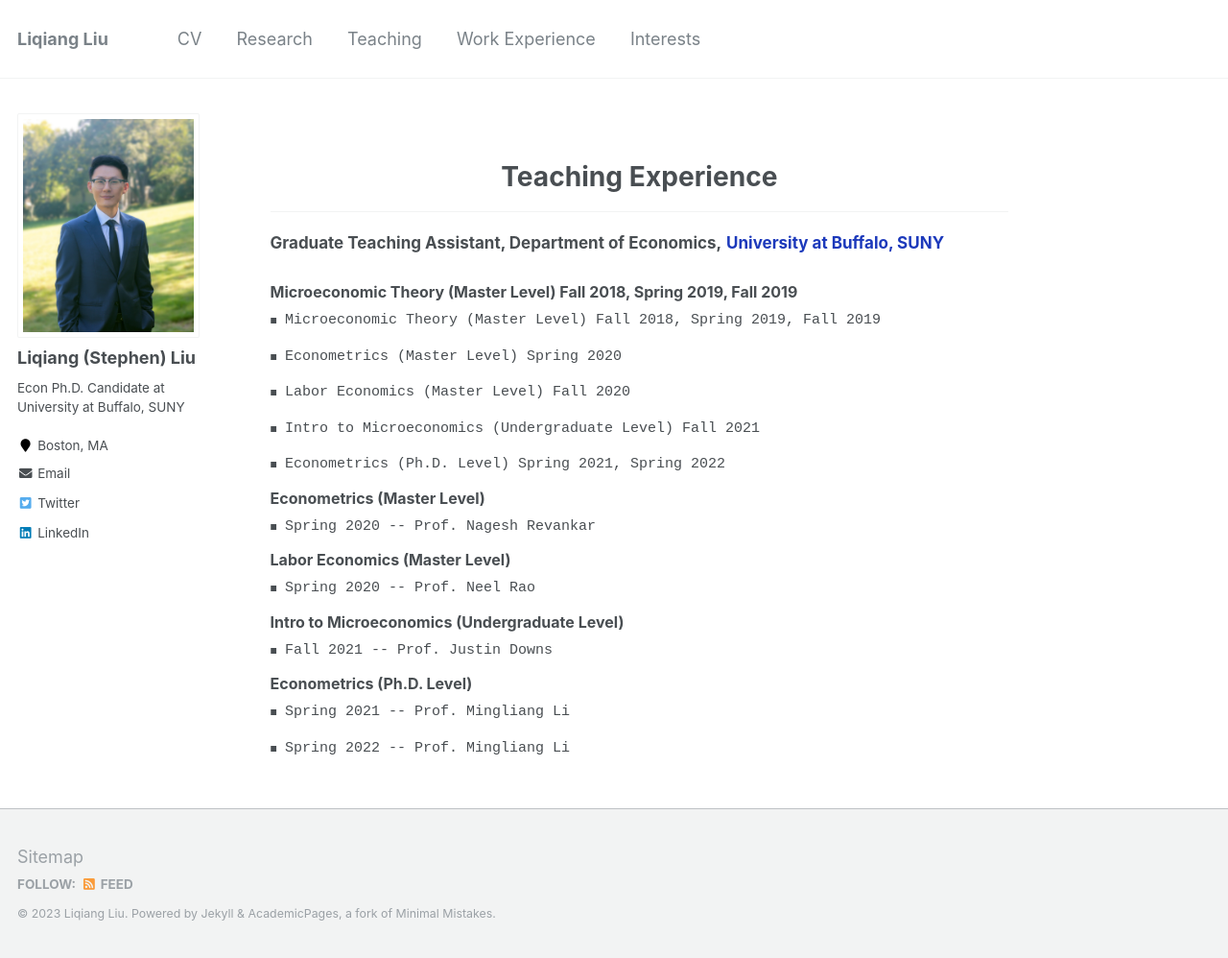
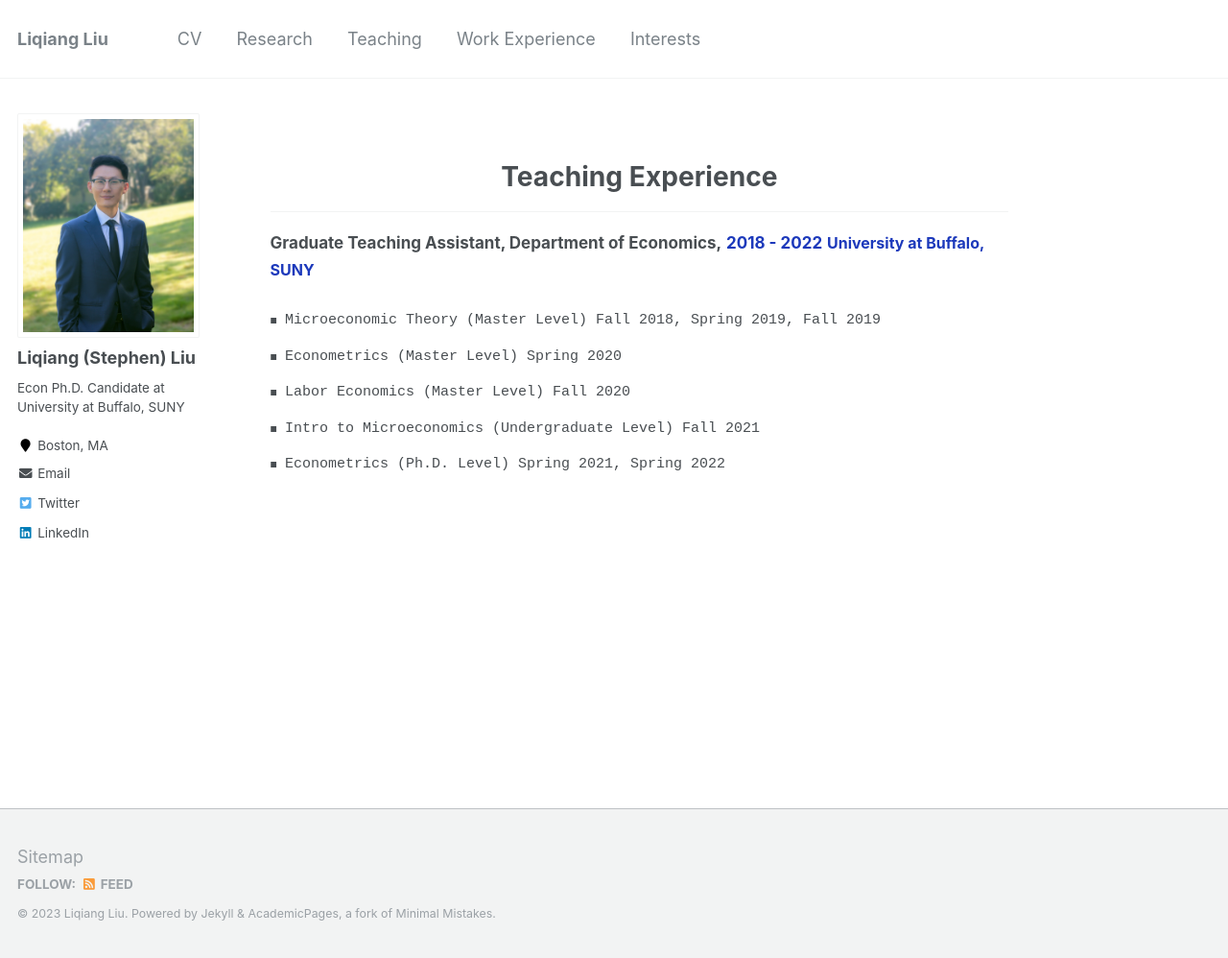
Before and after one commit to Liqiang-Liu/Liqiang-Liu.github.io, a Jekyll site: the page built from _pages/teaching.md, in a window 1280 px wide and 998 px high. Shown: the whole window at 96% size. Built offline with Jekyll 4.4.1, drawn with Linux system fonts in a browser that asks for light colours.

Commit message:
Update teaching.md

```diff
--- a/_pages/teaching.md
+++ b/_pages/teaching.md
@@ -25,9 +25,9 @@ redirect_from:
 </style>
 
 
-<span style="font-size: 17px;"> <strong>Graduate Teaching Assistant, Department of Economics,</strong> <span style="color:#1c39bb;"> <strong>University at Buffalo, SUNY</strong> </span> </span>
+<span style="font-size: 17px;"> <strong>Graduate Teaching Assistant, Department of Economics,</strong> <span style="color:#1c39bb;"> <strong> 2018 - 2022</strong> </span> </span>
+<span style="font-size: 16px;"> <span style="color:#1c39bb;"> <strong>University at Buffalo, SUNY </strong> </span> </span>
 <ul class="custom-bullet">
-  <span style="font-size: 16px;"><strong>Microeconomic Theory (Master Level) Fall 2018, Spring 2019, Fall 2019</strong></span>
     <ul class="custom-bullet">
       <li><span style="font-size: 15px; font-family: monospace;">Microeconomic Theory (Master Level) Fall 2018, Spring 2019, Fall 2019</span></li>
       <li><span style="font-size: 15px; font-family: monospace;">Econometrics (Master Level) Spring 2020</span></li>
@@ -35,27 +35,6 @@ redirect_from:
       <li><span style="font-size: 15px; font-family: monospace;">Intro to Microeconomics (Undergraduate Level) Fall 2021</span></li>
       <li><span style="font-size: 15px; font-family: monospace;">Econometrics (Ph.D. Level) Spring 2021, Spring 2022</span></li>
      </ul>
-
-  <span style="font-size: 16px;"> <strong>Econometrics (Master Level)</strong></span>
-    <ul class="custom-bullet">
-      <li><span style="font-size: 15px; font-family: monospace;">Spring 2020 -- Prof. Nagesh Revankar</span></li>
-    </ul>
-
-  <span style="font-size: 16px;"><strong>Labor Economics (Master Level)</strong></span>
-    <ul class="custom-bullet">
-      <li><span style="font-size: 15px; font-family: monospace;">Spring 2020 -- Prof. Neel Rao</span></li>
-    </ul>
-
-  <span style="font-size: 16px;"><strong>Intro to Microeconomics (Undergraduate Level)</strong></span>
-    <ul class="custom-bullet">
-      <li><span style="font-size: 15px; font-family: monospace;">Fall   2021 -- Prof. Justin Downs</span></li>
-    </ul>
-
-  <span style="font-size: 16px;"><strong>Econometrics (Ph.D. Level)</strong></span>
-    <ul class="custom-bullet">
-      <li><span style="font-size: 15px; font-family: monospace;">Spring 2021 -- Prof. Mingliang Li</span></li>
-      <li><span style="font-size: 15px; font-family: monospace;">Spring 2022 -- Prof. Mingliang Li</span></li>
-    </ul>
 </ul>
 
 
```
